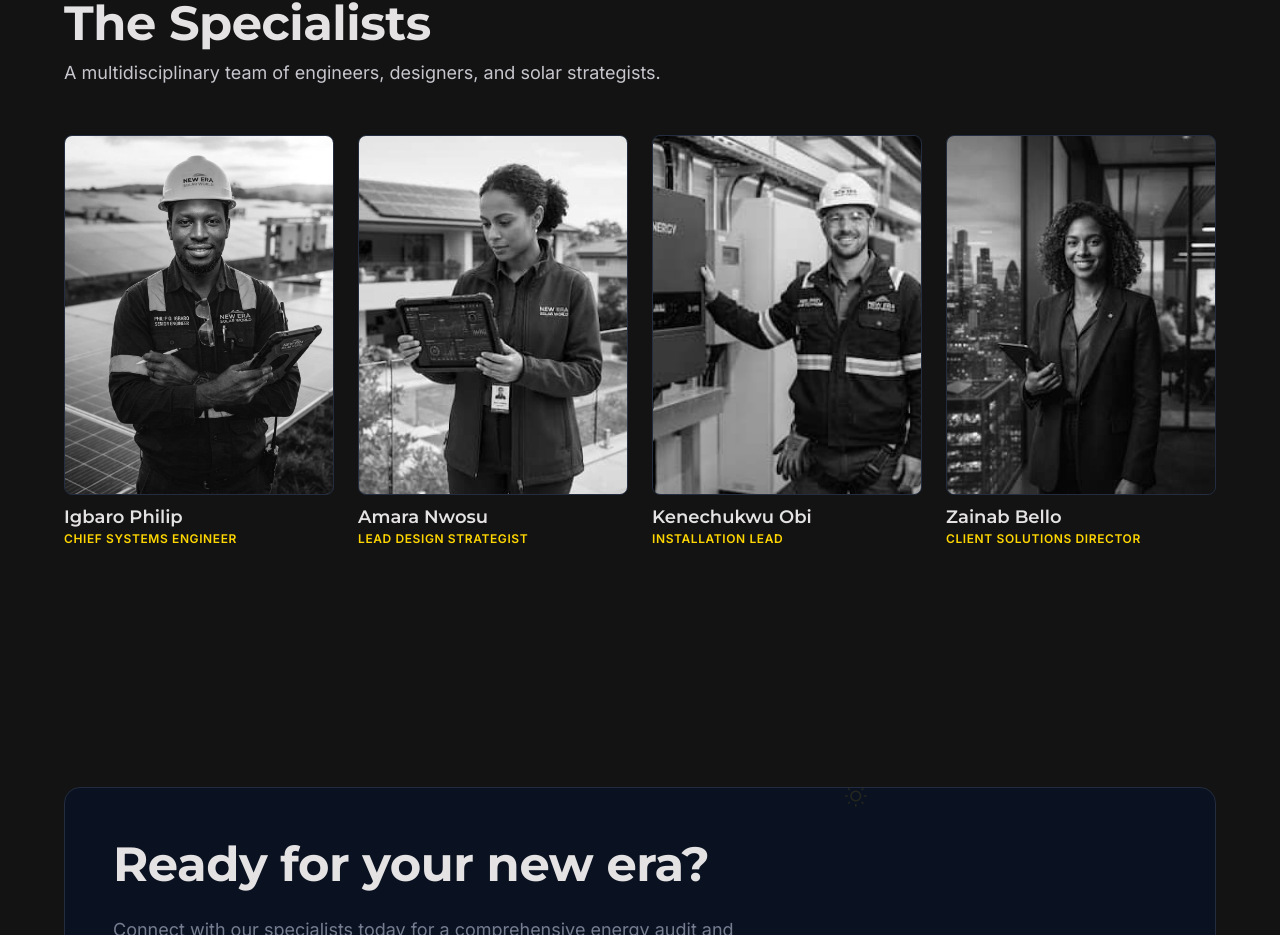
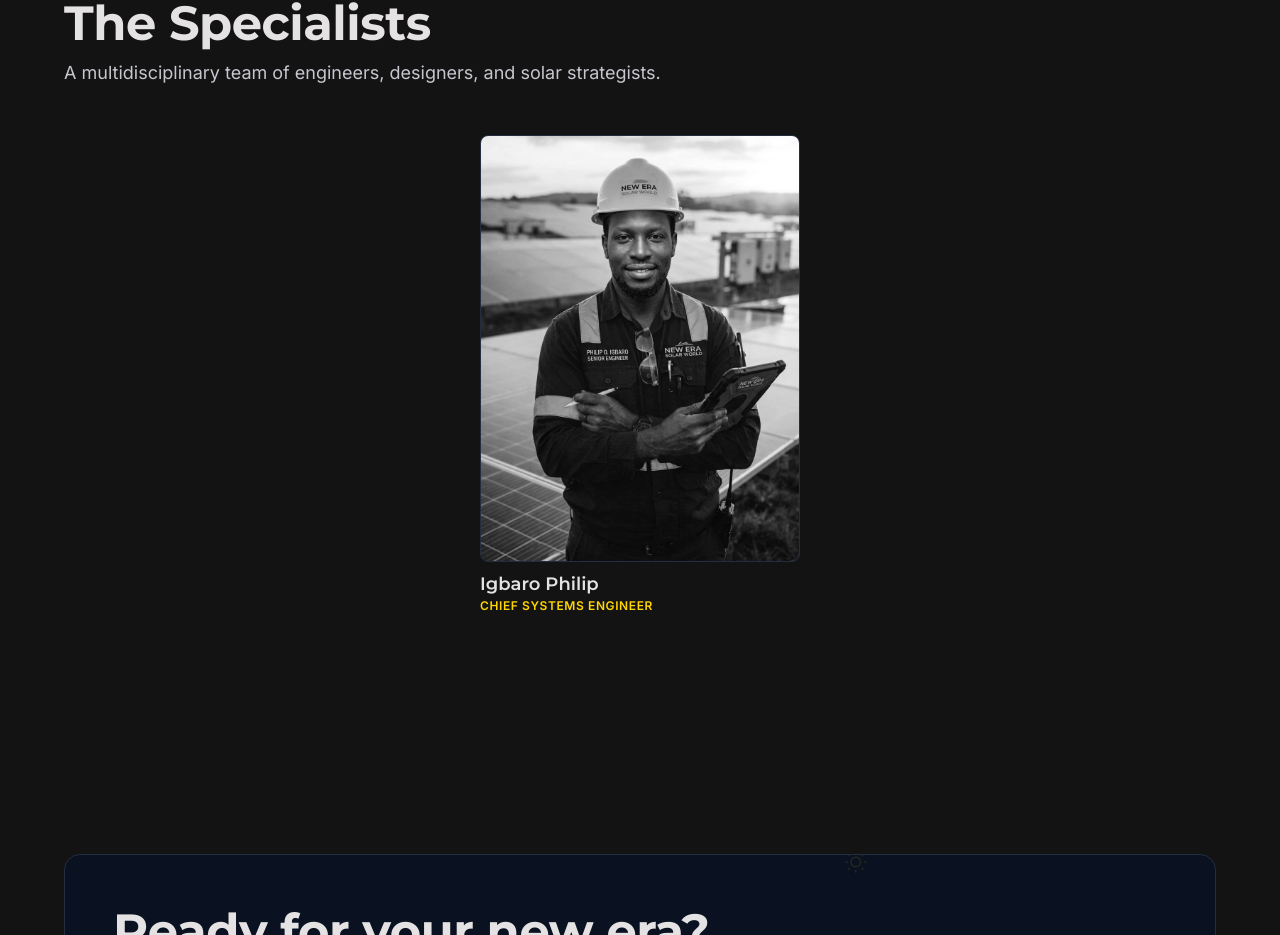
Before and after one commit to olukoyamartinspeace-coder/new-era-solar, a Next.js app: page /about in a window 1280 px wide. Shown: the part 2771-3706 px from the top of the page. Built offline with nearby package versions, Linux system fonts and the light colour scheme.

Commit message:
About: keep only Igbaro Philip; loader shows once per tab only

```diff
--- a/src/app/about/page.tsx
+++ b/src/app/about/page.tsx
@@ -143,21 +143,14 @@ export default function AboutPage() {
           <h2 className="font-[family-name:var(--font-family-headline)] text-3xl md:text-[48px] leading-[56px] tracking-[-0.01em] font-bold mb-2">The Specialists</h2>
           <p className="text-on-surface-variant font-[family-name:var(--font-family-body)] text-[18px] leading-[28px]">A multidisciplinary team of engineers, designers, and solar strategists.</p>
         </div>
-        <div className="grid grid-cols-1 sm:grid-cols-2 lg:grid-cols-4 gap-6">
-          {[
-            { name: "Igbaro Philip", title: "Chief Systems Engineer", img: "/optimized/Screenshot_2026-07-18_233948.png_202607182357.jpg" },
-            { name: "Amara Nwosu", title: "Lead Design Strategist", img: "/optimized/team-amara.jpg" },
-            { name: "Kenechukwu Obi", title: "Installation Lead", img: "/optimized/team-kene.jpg" },
-            { name: "Zainab Bello", title: "Client Solutions Director", img: "/optimized/team-zainab.jpg" },
-          ].map((member, i) => (
-            <div key={i} className={`group reveal magnetic-card ${i > 0 ? `reveal-delay-${i}` : ""}`}>
-              <div className="aspect-[3/4] rounded-lg overflow-hidden bg-surface-elevated mb-2 relative border border-surface-stroke zoom-container">
-                <img className="w-full h-full object-cover grayscale group-hover:grayscale-0 transition-all duration-700" alt={member.name} src={member.img}  loading="lazy" />
-              </div>
-              <h4 className="font-[family-name:var(--font-family-headline)] text-[18px] leading-[28px] font-semibold text-on-surface">{member.name}</h4>
-              <p className="text-solar-glow font-[family-name:var(--font-family-body)] text-[12px] leading-[16px] font-semibold uppercase tracking-wider">{member.title}</p>
+        <div className="flex justify-center">
+          <div className="group reveal magnetic-card max-w-[320px] w-full">
+            <div className="aspect-[3/4] rounded-lg overflow-hidden bg-surface-elevated mb-2 relative border border-surface-stroke zoom-container">
+              <img className="w-full h-full object-cover grayscale group-hover:grayscale-0 transition-all duration-700" alt="Igbaro Philip" src="/optimized/Screenshot_2026-07-18_233948.png_202607182357.jpg"  loading="lazy" />
             </div>
-          ))}
+            <h4 className="font-[family-name:var(--font-family-headline)] text-[18px] leading-[28px] font-semibold text-on-surface">Igbaro Philip</h4>
+            <p className="text-solar-glow font-[family-name:var(--font-family-body)] text-[12px] leading-[16px] font-semibold uppercase tracking-wider">Chief Systems Engineer</p>
+          </div>
         </div>
       </section>
 
--- a/src/components/LoadingScreen.tsx
+++ b/src/components/LoadingScreen.tsx
@@ -1,5 +1,7 @@
 "use client";
 import { useEffect, useState } from "react";
+
+let hasShown = false;
 
 export default function LoadingScreen() {
   const [hidden, setHidden] = useState(false);
@@ -14,11 +16,21 @@ export default function LoadingScreen() {
       setTimeout(() => setHidden(true), 700);
     };
 
-    if (typeof window !== "undefined" && window.__neswLoaded) {
+    let already;
+    try {
+      already = hasShown || window.__neswLoaded || sessionStorage.getItem("neswLoaded") === "1";
+    } catch (e) {
+      already = hasShown || window.__neswLoaded;
+    }
+    if (already) {
       setHidden(true);
       return;
     }
+    hasShown = true;
     window.__neswLoaded = true;
+    try {
+      sessionStorage.setItem("neswLoaded", "1");
+    } catch (e) {}
 
     let assetsReady = document.readyState === "complete";
     const onLoad = () => {
```
